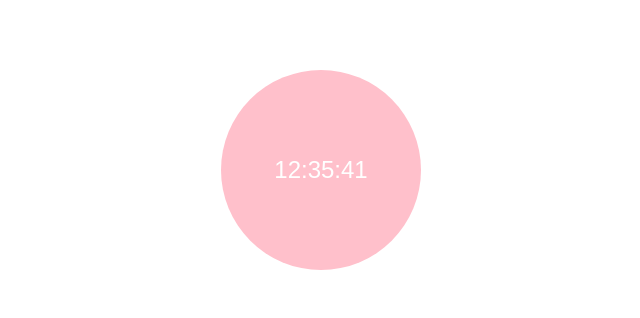
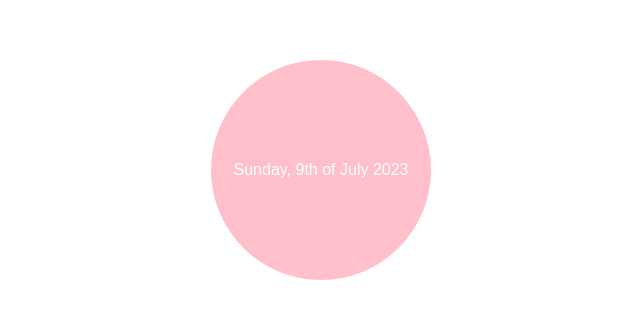
Before and after one commit to siddchauhan77/clocknotionsidd, a plain HTML site: page index.html in a window 1280 px wide. Shown: the part 238-556 px from the top of the page, without its empty margins (319-959 px from the left). Drawn offline with Linux system fonts and the light colour scheme.

Commit message:
Update index.html

```diff
--- a/index.html
+++ b/index.html
@@ -20,7 +20,9 @@
             justify-content: center;
             align-items: center;
             color: white;
-            font-size: 24px;
+            font-size: 16px;
+            padding: 10px;
+            text-align: center;
         }
     </style>
 </head>
@@ -33,14 +35,24 @@
         var date = new Date();
         var hours = date.getHours();
         var minutes = date.getMinutes();
-        var seconds = date.getSeconds();
 
         // Pad numbers with a leading zero if needed
         hours = hours < 10 ? '0' + hours : hours;
         minutes = minutes < 10 ? '0' + minutes : minutes;
-        seconds = seconds < 10 ? '0' + seconds : seconds;
 
-        var time = hours + ":" + minutes + ":" + seconds;
+        // Array to convert month index to month name
+        var monthNames = ["January", "February", "March", "April", "May", "June", "July", "August", "September", "October", "November", "December"];
+
+        // Array to convert day index to day name
+        var dayNames = ["Sunday", "Monday", "Tuesday", "Wednesday", "Thursday", "Friday", "Saturday"];
+
+        var dayOfWeek = dayNames[date.getDay()];
+        var dayOfMonth = date.getDate();
+        var month = monthNames[date.getMonth()];
+        var year = date.getFullYear();
+
+        var time = dayOfWeek + ", " + dayOfMonth + "th of " + month + " " + year;
+
         document.getElementById("clock").innerText = time;
 
         setTimeout(showTime, 1000);
```
